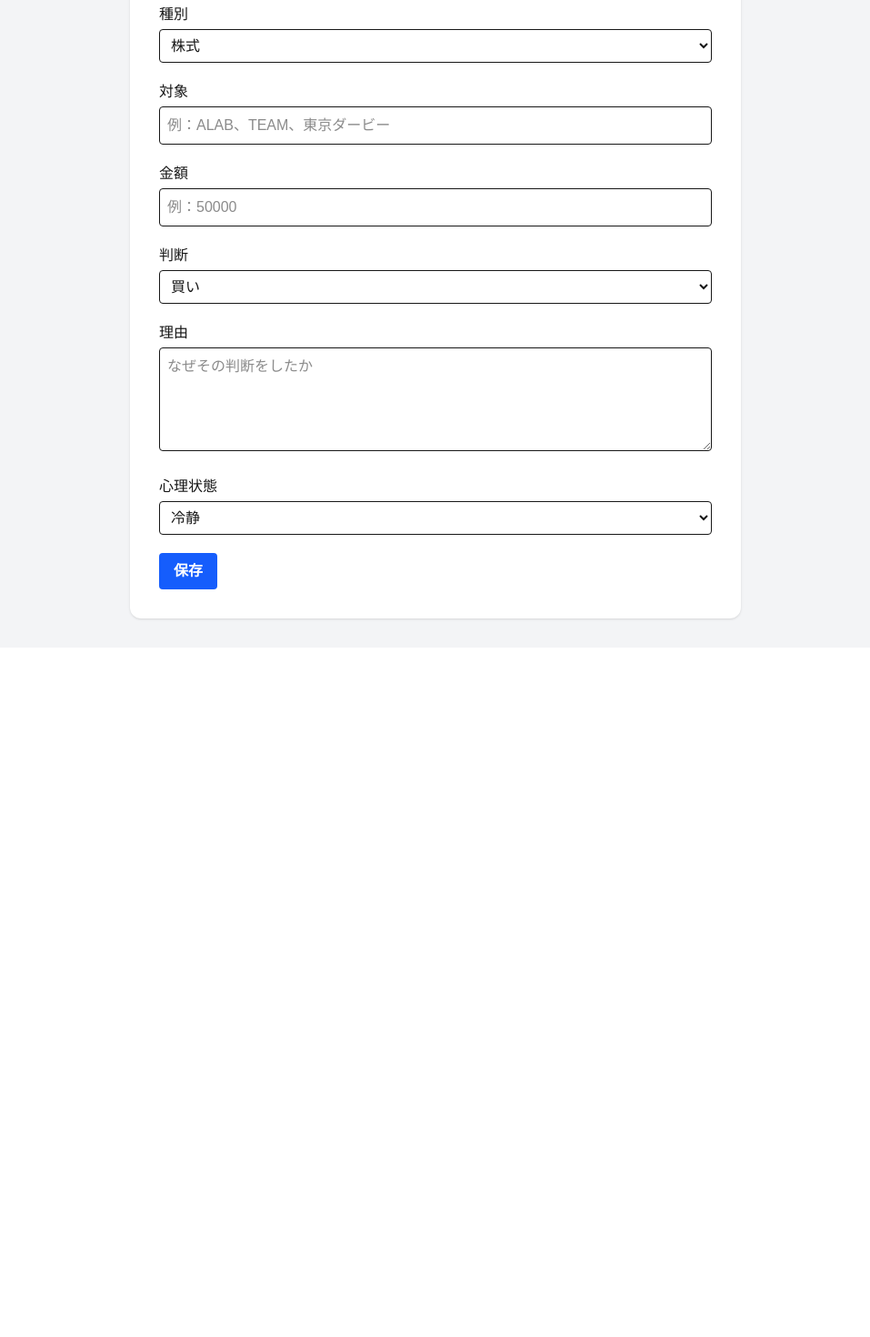
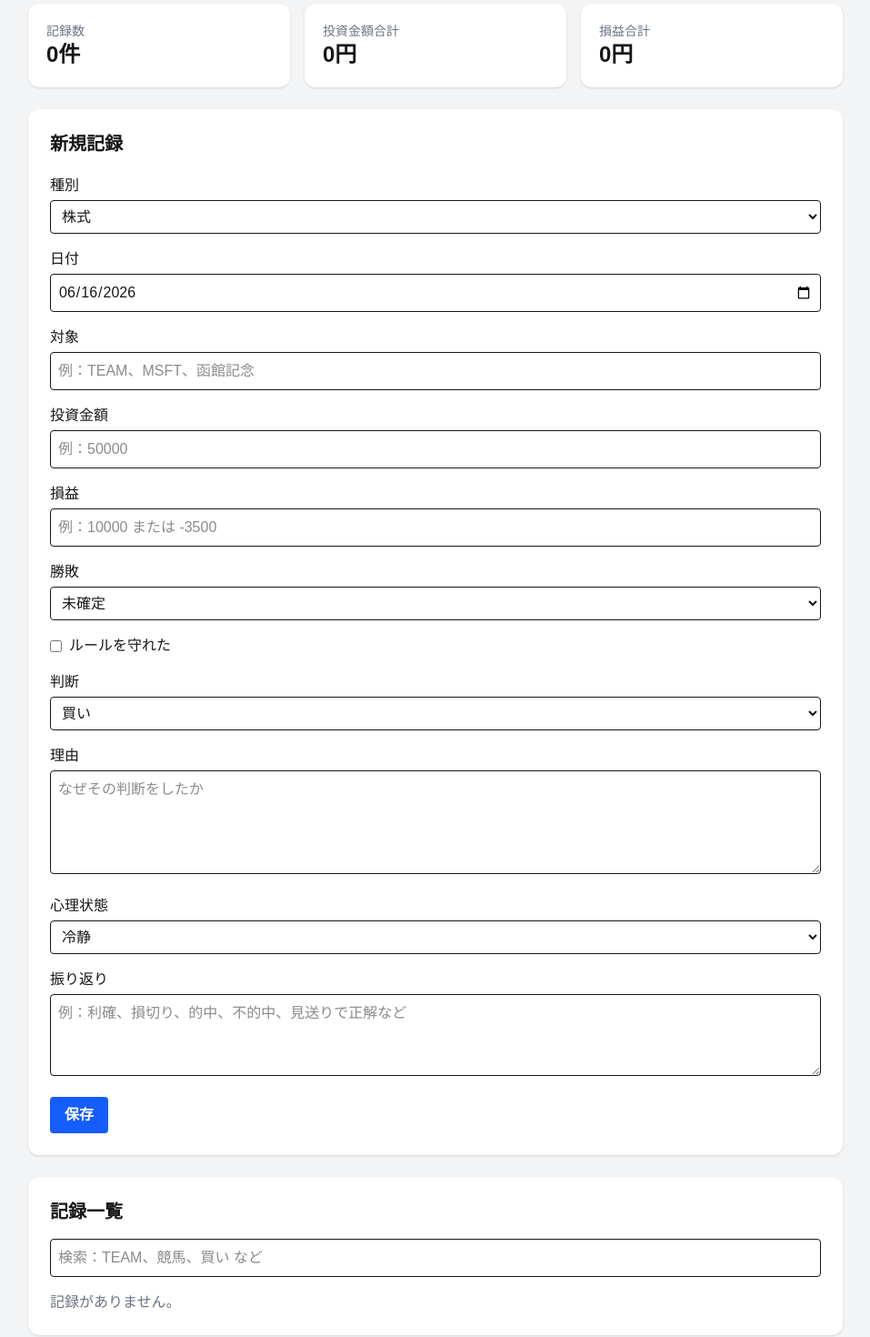
Before and after one commit to fcd0520-netizen/trade-journal, a Next.js app: page / in a window 1280 px wide. Shown: the part 160-1630 px from the top of the page at 91% size, without its empty margins (161-1118 px from the left). Before the commit the page ends 872 px from the top, so only its background shows below. Built offline with nearby package versions, Linux system fonts and the light colour scheme.

Commit message:
Version 0.3 完成

```diff
--- a/app/page.tsx
+++ b/app/page.tsx
@@ -1,37 +1,173 @@
 "use client";
 
-import { useState } from "react";
+import { useEffect, useState } from "react";
+
+type Journal = {
+  id: number;
+  category: string;
+  target: string;
+  amount: string;
+  profit: string;
+  decision: string;
+  reason: string;
+  emotion: string;
+  result: string;
+  review: string;
+  ruleFollowed: boolean;
+  createdAt: string;
+};
 
 export default function Home() {
-  const [message, setMessage] = useState("");
+  const [category, setCategory] = useState("株式");
   const [target, setTarget] = useState("");
   const [amount, setAmount] = useState("");
+  const [profit, setProfit] = useState("");
+  const [decision, setDecision] = useState("買い");
+  const [reason, setReason] = useState("");
+  const [emotion, setEmotion] = useState("冷静");
+  const [result, setResult] = useState("未確定");
+  const [review, setReview] = useState("");
+  const [ruleFollowed, setRuleFollowed] = useState(false);
+  const [tradeDate, setTradeDate] = useState(
+    new Date().toISOString().split("T")[0]
+  );
+
+  const [message, setMessage] = useState("");
+  const [journals, setJournals] = useState<Journal[]>([]);
+  const [search, setSearch] = useState("");
+
+  useEffect(() => {
+    const saved = localStorage.getItem("trade-journals");
+    if (saved) setJournals(JSON.parse(saved));
+  }, []);
+
+  useEffect(() => {
+    localStorage.setItem("trade-journals", JSON.stringify(journals));
+  }, [journals]);
+
+  const handleSave = () => {
+    if (!target.trim()) {
+      setMessage("対象を入力してください");
+      return;
+    }
+
+    const newJournal: Journal = {
+      id: Date.now(),
+      category,
+      target,
+      amount,
+      profit,
+      decision,
+      reason,
+      emotion,
+      result,
+      review,
+      ruleFollowed,
+      createdAt: tradeDate,
+    };
+
+    setJournals([newJournal, ...journals]);
+    setTarget("");
+    setAmount("");
+    setProfit("");
+    setReason("");
+    setReview("");
+    setResult("未確定");
+    setRuleFollowed(false);
+    setMessage("保存しました！");
+  };
+
+  const handleDelete = (id: number) => {
+    setJournals(journals.filter((journal) => journal.id !== id));
+  };
+
+  const filteredJournals = journals.filter((journal) =>
+    `${journal.category} ${journal.target} ${journal.decision} ${journal.reason} ${journal.review}`
+      .toLowerCase()
+      .includes(search.toLowerCase())
+  );
+
+  const totalAmount = journals.reduce((sum, journal) => {
+    const num = Number(journal.amount);
+    return sum + (isNaN(num) ? 0 : num);
+  }, 0);
+
+  const totalProfit = journals.reduce((sum, journal) => {
+    const num = Number(journal.profit);
+    return sum + (isNaN(num) ? 0 : num);
+  }, 0);
+
   return (
-    <main className="min-h-screen bg-gray-100 p-8">
-      <div className="mx-auto max-w-2xl rounded-xl bg-white p-8 shadow">
+    <main className="min-h-screen bg-gray-100 p-6">
+      <div className="mx-auto max-w-4xl space-y-6">
+        <section className="rounded-xl bg-white p-6 shadow">
           <h1 className="text-3xl font-bold">Trade Journal</h1>
-        <p className="mt-2 text-gray-600">投資・競馬判断ログアプリ</p>
+          <p className="mt-2 text-gray-600">
+            利益ではなく、良い意思決定を積み重ねる
+          </p>
+        </section>
 
-        <form className="mt-8 space-y-5">
+        <section className="grid gap-4 md:grid-cols-3">
+          <div className="rounded-xl bg-white p-5 shadow">
+            <p className="text-sm text-gray-500">記録数</p>
+            <p className="text-2xl font-bold">{journals.length}件</p>
+          </div>
+
+          <div className="rounded-xl bg-white p-5 shadow">
+            <p className="text-sm text-gray-500">投資金額合計</p>
+            <p className="text-2xl font-bold">
+              {totalAmount.toLocaleString()}円
+            </p>
+          </div>
+
+          <div className="rounded-xl bg-white p-5 shadow">
+            <p className="text-sm text-gray-500">損益合計</p>
+            <p className="text-2xl font-bold">
+              {totalProfit.toLocaleString()}円
+            </p>
+          </div>
+        </section>
+
+        <section className="rounded-xl bg-white p-6 shadow">
+          <h2 className="text-xl font-bold">新規記録</h2>
+
+          <div className="mt-5 space-y-4">
             <div>
               <label className="block font-medium">種別</label>
-            <select className="mt-1 w-full rounded border p-2">
+              <select
+                className="mt-1 w-full rounded border p-2"
+                value={category}
+                onChange={(e) => setCategory(e.target.value)}
+              >
                 <option>株式</option>
                 <option>FX</option>
                 <option>競馬</option>
-              <option>投資信託</option>
+                <option>その他</option>
               </select>
+            </div>
+
+            <div>
+              <label className="block font-medium">日付</label>
+              <input
+                type="date"
+                className="mt-1 w-full rounded border p-2"
+                value={tradeDate}
+                onChange={(e) => setTradeDate(e.target.value)}
+              />
             </div>
 
             <div>
               <label className="block font-medium">対象</label>
               <input
                 className="mt-1 w-full rounded border p-2"
-              placeholder="例：ALAB、TEAM、東京ダービー"
+                placeholder="例：TEAM、MSFT、函館記念"
+                value={target}
+                onChange={(e) => setTarget(e.target.value)}
               />
             </div>
+
             <div>
-          <label className="block font-medium">金額</label>
+              <label className="block font-medium">投資金額</label>
               <input
                 className="mt-1 w-full rounded border p-2"
                 placeholder="例：50000"
@@ -39,9 +175,47 @@ export default function Home() {
                 onChange={(e) => setAmount(e.target.value)}
               />
             </div>
+
+            <div>
+              <label className="block font-medium">損益</label>
+              <input
+                className="mt-1 w-full rounded border p-2"
+                placeholder="例：10000 または -3500"
+                value={profit}
+                onChange={(e) => setProfit(e.target.value)}
+              />
+            </div>
+
+            <div>
+              <label className="block font-medium">勝敗</label>
+              <select
+                className="mt-1 w-full rounded border p-2"
+                value={result}
+                onChange={(e) => setResult(e.target.value)}
+              >
+                <option>未確定</option>
+                <option>勝ち</option>
+                <option>負け</option>
+                <option>引き分け</option>
+              </select>
+            </div>
+
+            <div className="flex items-center gap-2">
+              <input
+                type="checkbox"
+                checked={ruleFollowed}
+                onChange={(e) => setRuleFollowed(e.target.checked)}
+              />
+              <label className="font-medium">ルールを守れた</label>
+            </div>
+
             <div>
               <label className="block font-medium">判断</label>
-            <select className="mt-1 w-full rounded border p-2">
+              <select
+                className="mt-1 w-full rounded border p-2"
+                value={decision}
+                onChange={(e) => setDecision(e.target.value)}
+              >
                 <option>買い</option>
                 <option>売り</option>
                 <option>見送り</option>
@@ -55,33 +229,102 @@ export default function Home() {
                 className="mt-1 w-full rounded border p-2"
                 rows={4}
                 placeholder="なぜその判断をしたか"
+                value={reason}
+                onChange={(e) => setReason(e.target.value)}
               />
             </div>
 
             <div>
               <label className="block font-medium">心理状態</label>
-            <select className="mt-1 w-full rounded border p-2">
+              <select
+                className="mt-1 w-full rounded border p-2"
+                value={emotion}
+                onChange={(e) => setEmotion(e.target.value)}
+              >
                 <option>冷静</option>
-              <option>少し焦り</option>
-              <option>FOMO</option>
+                <option>様子見</option>
+                <option>飛びつき</option>
                 <option>不安</option>
                 <option>自信あり</option>
+                <option>リベンジ</option>
               </select>
             </div>
+
+            <div>
+              <label className="block font-medium">振り返り</label>
+              <textarea
+                className="mt-1 w-full rounded border p-2"
+                rows={3}
+                placeholder="例：利確、損切り、的中、不的中、見送りで正解など"
+                value={review}
+                onChange={(e) => setReview(e.target.value)}
+              />
+            </div>
+
             <button
               type="button"
-  onClick={() => setMessage("保存しました！")}
+              onClick={handleSave}
               className="rounded bg-blue-600 px-4 py-2 font-bold text-white"
             >
               保存
             </button>
 
-{message && (
-  <p className="mt-4 text-green-600 font-bold">
-    {message}
+            {message && <p className="font-bold text-green-600">{message}</p>}
+          </div>
+        </section>
+
+        <section className="rounded-xl bg-white p-6 shadow">
+          <h2 className="text-xl font-bold">記録一覧</h2>
+
+          <input
+            className="mt-4 w-full rounded border p-2"
+            placeholder="検索：TEAM、競馬、買い など"
+            value={search}
+            onChange={(e) => setSearch(e.target.value)}
+          />
+
+          {filteredJournals.length === 0 ? (
+            <p className="mt-4 text-gray-500">記録がありません。</p>
+          ) : (
+            <div className="mt-4 space-y-4">
+              {filteredJournals.map((journal) => (
+                <div key={journal.id} className="rounded-lg border p-4">
+                  <div className="flex items-start justify-between gap-4">
+                    <div>
+                      <p className="font-bold">
+                        {journal.category}｜{journal.target}
                       </p>
+                      <p className="text-sm text-gray-500">
+                        {journal.createdAt}
+                      </p>
+                    </div>
+
+                    <button
+                      onClick={() => handleDelete(journal.id)}
+                      className="rounded bg-red-500 px-3 py-1 text-sm font-bold text-white"
+                    >
+                      削除
+                    </button>
+                  </div>
+
+                  <div className="mt-3 space-y-1 text-sm">
+                    <p>投資金額：{journal.amount || "未入力"}</p>
+                    <p>損益：{journal.profit || "未入力"}</p>
+                    <p>勝敗：{journal.result || "未確定"}</p>
+                    <p>
+                      ルール：
+                      {journal.ruleFollowed ? "⭕ 守れた" : "❌ 守れなかった"}
+                    </p>
+                    <p>判断：{journal.decision}</p>
+                    <p>心理状態：{journal.emotion}</p>
+                    <p>理由：{journal.reason || "未入力"}</p>
+                    <p>振り返り：{journal.review || "未入力"}</p>
+                  </div>
+                </div>
+              ))}
+            </div>
           )}
-</form>
+        </section>
       </div>
     </main>
   );
```
Lines whose indentation alone changed are shown as unchanged.
